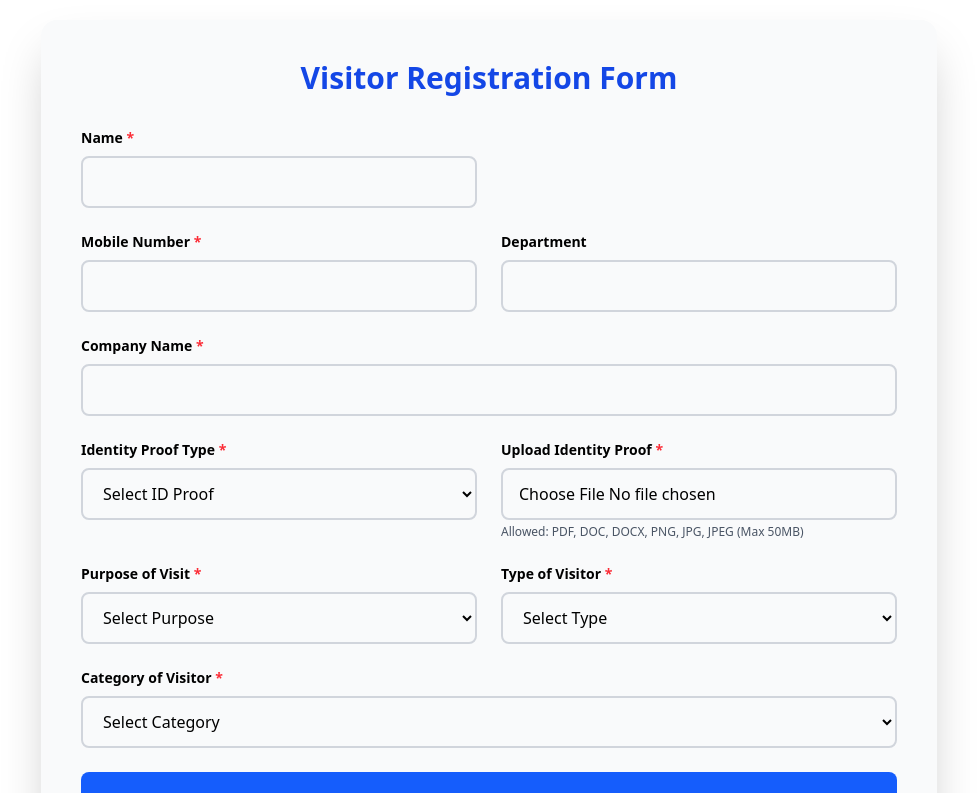
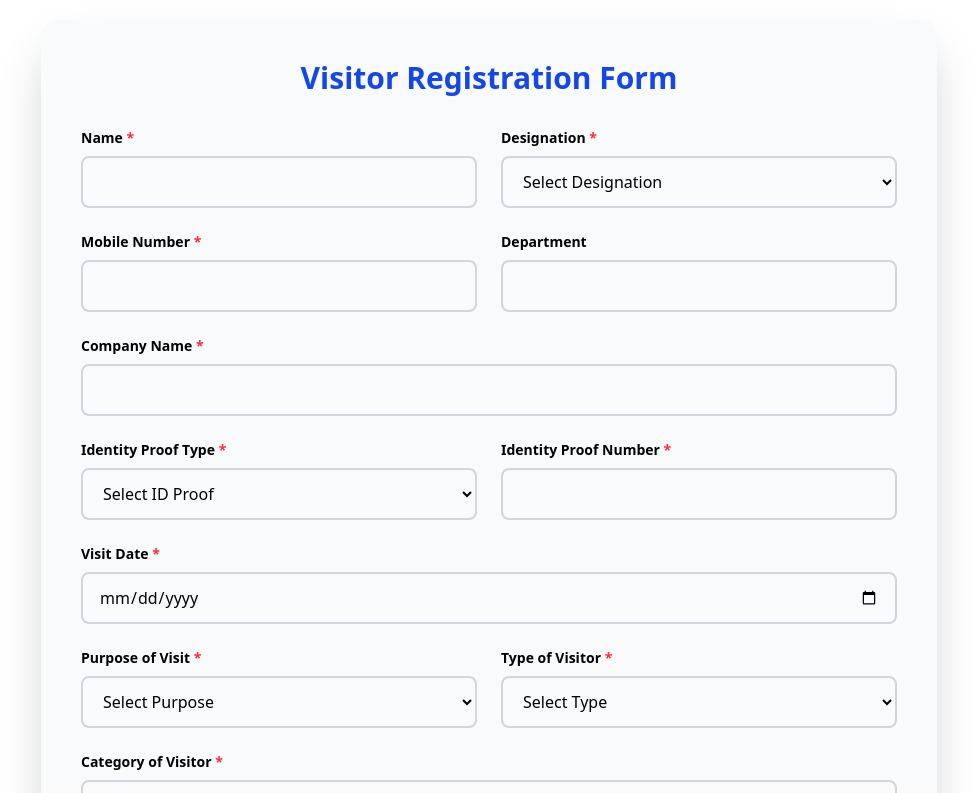
Before and after one commit to FlameX10/VishayVMS, a React app: page /vrf in a window 1280 px wide. Shown: the top 793 px of the page, without its empty margins (151-1128 px from the left). Built offline with nearby package versions, Linux system fonts and the light colour scheme; the HTML template or start-up script is replaced by a standard one.

Commit message:
Connecting vrf to api

```diff
--- a/pages/VRF.jsx
+++ b/pages/VRF.jsx
@@ -1,4 +1,5 @@
 import React, { useState } from 'react';
+import axios from 'axios';
 
 export default function VRF() {
   const [formData, setFormData] = useState({
@@ -10,10 +11,8 @@ export default function VRF() {
     collegeName: '',
     course: '',
     idProofType: '',
-    idProofFile: null,
+    idProofNumber: '',
     visitDate: '',
-    visitFrom: '',
-    visitTo: '',
     purposeOfVisit: '',
     otherPurpose: '',
     visitorType: '',
@@ -31,59 +30,45 @@ export default function VRF() {
     }));
   };
 
-  const handleFileChange = (e) => {
-    const file = e.target.files[0];
-    if (file) {
-      // Allowed file types
-      const allowedTypes = [
-        'application/pdf',
-        'application/msword',
-        'application/vnd.openxmlformats-officedocument.wordprocessingml.document',
-        'image/png',
-        'image/jpeg',
-        'image/jpg'
-      ];
+  const handleSubmit = async (e) => {
+    e.preventDefault();
 
-      // Check file type
-      if (!allowedTypes.includes(file.type)) {
-        alert('Invalid file type. Please upload PDF, DOC, DOCX, PNG, JPG, or JPEG only.');
-        e.target.value = '';
-        return;
-      }
-
-      // Check file size (50MB = 50 * 1024 * 1024 bytes)
-      if (file.size > 50 * 1024 * 1024) {
-        alert('File size must be less than 50MB');
-        e.target.value = '';
-        return;
-      }
+    try {
+      const res = await axios.post('http://localhost:3000/visitor/register', formData, {
+        headers: {
+          'Content-Type': 'application/json',
+        },
+      });
+      alert(res.data.message);
+      // Reset form on success
+      setFormData({
+        name: '',
+        designation: '',
+        mobile: '',
+        department: '',
+        companyName: '',
+        collegeName: '',
+        course: '',
+        idProofType: '',
+        idProofNumber: '',
+        visitDate: '',
+        purposeOfVisit: '',
+        otherPurpose: '',
+        visitorType: '',
+        visitorCategory: '',
+        otherCategory: '',
+        electronics: [],
+        otherElectronics: ''
+      });
+    } catch (error) {
+      console.error(error);
+      alert(error.response?.data?.message || 'Error occurred while submitting the form');
     }
-    setFormData(prev => ({
-      ...prev,
-      idProofFile: file
-    }));
-  };
-
-  const handleCheckboxChange = (e) => {
-    const { value, checked } = e.target;
-    setFormData(prev => ({
-      ...prev,
-      electronics: checked
-        ? [...prev.electronics, value]
-        : prev.electronics.filter(item => item !== value)
-    }));
-  };
-
-  const handleSubmit = (e) => {
-    e.preventDefault();
-    console.log('Form Data:', formData);
-    alert('Registration submitted successfully!');
   };
 
   const isStudent = formData.designation === 'student';
   const showOtherCategory = formData.visitorCategory === 'other';
   const showOtherPurpose = formData.purposeOfVisit === 'other';
-  const showOtherElectronics = formData.electronics.includes('other');
 
   return (
     <div className="min-h-screen bg-white p-5">
@@ -92,7 +77,7 @@ export default function VRF() {
           Visitor Registration Form
         </h1>
 
-        <div className="space-y-6 text-black">
+        <form onSubmit={handleSubmit} className="space-y-6 text-black">
           {/* Name and Designation */}
           <div className="grid grid-cols-1 md:grid-cols-2 gap-6">
             <div>
@@ -109,7 +94,7 @@ export default function VRF() {
               />
             </div>
 
-            {/* <div>
+            <div>
               <label className="block text-sm font-semibold text-black mb-2">
                 Designation <span className="text-red-500">*</span>
               </label>
@@ -128,7 +113,7 @@ export default function VRF() {
                 <option value="consultant">Consultant</option>
                 <option value="other">Other</option>
               </select>
-            </div> */}
+            </div>
           </div>
 
           {/* Mobile and Department */}
@@ -234,22 +219,20 @@ export default function VRF() {
 
             <div>
               <label className="block text-sm font-semibold text-black mb-2">
-                Upload Identity Proof <span className="text-red-500">*</span>
+                Identity Proof Number <span className="text-red-500">*</span>
               </label>
               <input
-                type="file"
-                onChange={handleFileChange}
-                accept=".pdf,.doc,.docx,.png,.jpg,.jpeg"
+                type="text"
+                name="idProofNumber"
+                value={formData.idProofNumber}
+                onChange={handleInputChange}
                 required
                 className="w-full px-4 py-3 border-2 border-gray-300 rounded-lg focus:border-blue-500 focus:ring-2 focus:ring-blue-200 outline-none transition"
               />
-              <p className="text-xs text-gray-600 mt-1">
-                Allowed: PDF, DOC, DOCX, PNG, JPG, JPEG (Max 50MB)
-              </p>
             </div>
           </div>
 
-          {/* Visit Date and Time
+          {/* Visit Date */}
           <div>
             <label className="block text-sm font-semibold text-black mb-2">
               Visit Date <span className="text-red-500">*</span>
@@ -263,36 +246,6 @@ export default function VRF() {
               className="w-full px-4 py-3 border-2 border-gray-300 rounded-lg focus:border-blue-500 focus:ring-2 focus:ring-blue-200 outline-none transition"
             />
           </div>
-
-          <div className="grid grid-cols-1 md:grid-cols-2 gap-6">
-            <div>
-              <label className="block text-sm font-semibold text-black mb-2">
-                Time (From) <span className="text-red-500">*</span>
-              </label>
-              <input
-                type="time"
-                name="visitFrom"
-                value={formData.visitFrom}
-                onChange={handleInputChange}
-                required
-                className="w-full px-4 py-3 border-2 border-gray-300 rounded-lg focus:border-blue-500 focus:ring-2 focus:ring-blue-200 outline-none transition"
-              />
-            </div>
-
-            <div>
-              <label className="block text-sm font-semibold text-black mb-2">
-                Time (To) <span className="text-red-500">*</span>
-              </label>
-              <input
-                type="time"
-                name="visitTo"
-                value={formData.visitTo}
-                onChange={handleInputChange}
-                required
-                className="w-full px-4 py-3 border-2 border-gray-300 rounded-lg focus:border-blue-500 focus:ring-2 focus:ring-blue-200 outline-none transition"
-              />
-            </div>
-          </div> */}
 
           {/* Purpose and Type */}
           <div className="grid grid-cols-1 md:grid-cols-2 gap-6">
@@ -396,61 +349,14 @@ export default function VRF() {
             </div>
           )}
 
-          {/* Electronics
-          <div>
-            <label className="block text-sm font-semibold text-black mb-3">
-              Electronics Being Carried
-            </label>
-            <div className="grid grid-cols-2 md:grid-cols-4 gap-4">
-              {[
-                { value: 'laptop', label: 'Laptop' },
-                { value: 'mobile', label: 'Mobile Phone' },
-                { value: 'tablet', label: 'Tablet' },
-                { value: 'camera', label: 'Camera' },
-                { value: 'pendrive', label: 'Pen Drive/USB' },
-                { value: 'harddisk', label: 'External Hard Disk' },
-                { value: 'smartwatch', label: 'Smart Watch' },
-                { value: 'other', label: 'Other' }
-              ].map(item => (
-                <label key={item.value} className="flex items-center space-x-2 cursor-pointer">
-                  <input
-                    type="checkbox"
-                    value={item.value}
-                    checked={formData.electronics.includes(item.value)}
-                    onChange={handleCheckboxChange}
-                    className="w-4 h-4 text-blue-600 border-gray-300 rounded focus:ring-blue-500"
-                  />
-                  <span className="text-sm text-black">{item.label}</span>
-                </label>
-              ))}
-            </div>
-          </div>
-
-          /* Other Electronics
-          {showOtherElectronics && (
-            <div>
-              <label className="block text-sm font-semibold text-black mb-2">
-                Please Specify Other Electronics <span className="text-red-500">*</span>
-              </label>
-              <input
-                type="text"
-                name="otherElectronics"
-                value={formData.otherElectronics}
-                onChange={handleInputChange}
-                required={showOtherElectronics}
-                className="w-full px-4 py-3 border-2 border-gray-300 rounded-lg focus:border-blue-500 focus:ring-2 focus:ring-blue-200 outline-none transition"
-              />
-            </div>
-          )} */}
-
           {/* Submit Button */}
           <button
-            onClick={handleSubmit}
+            type="submit"
             className="w-full bg-blue-600 text-white py-4 rounded-lg font-semibold text-lg hover:bg-blue-700 hover:shadow-lg transition-all duration-200"
           >
             Submit Registration
           </button>
-        </div>
+        </form>
       </div>
     </div>
   );
```
